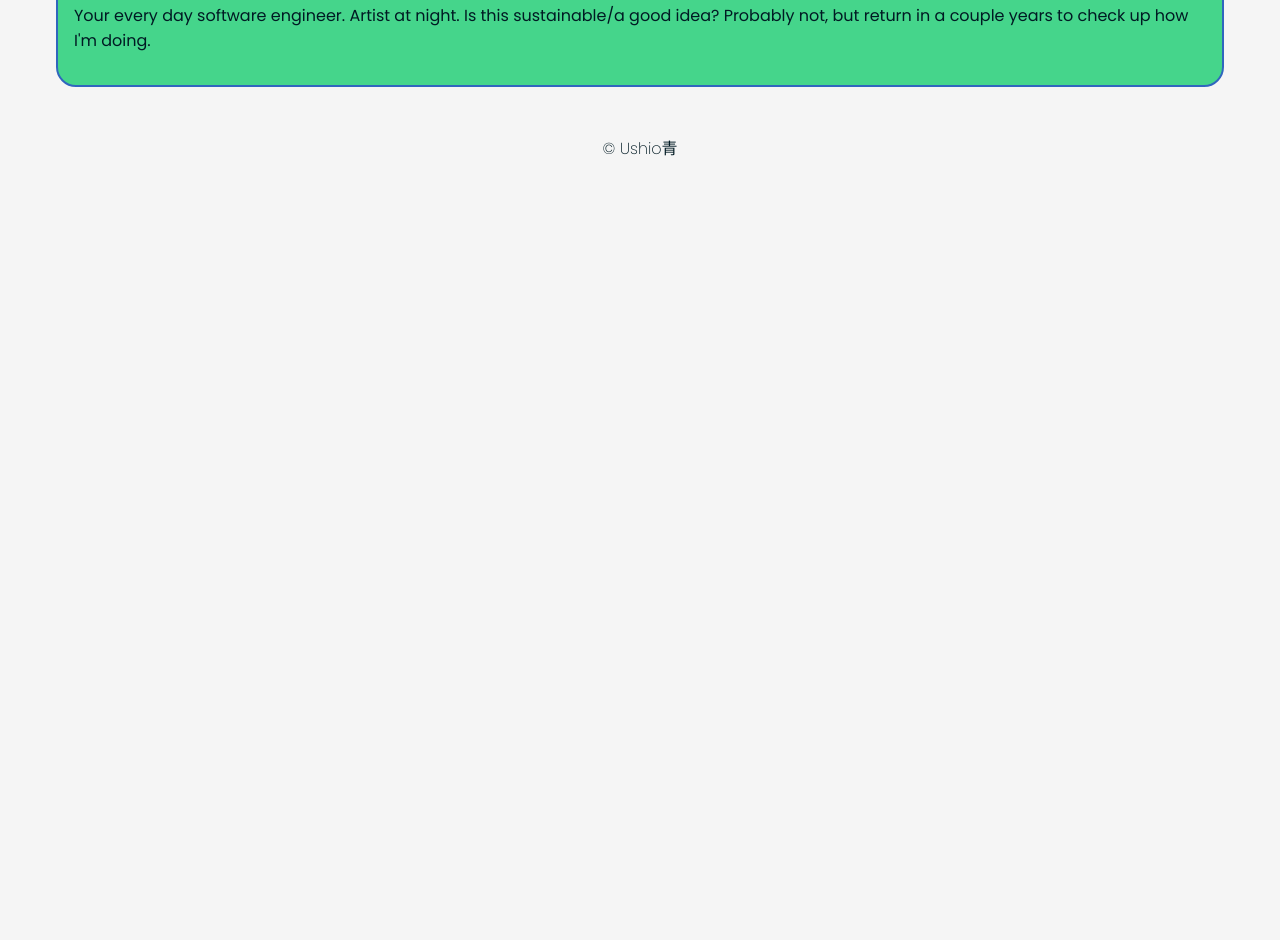
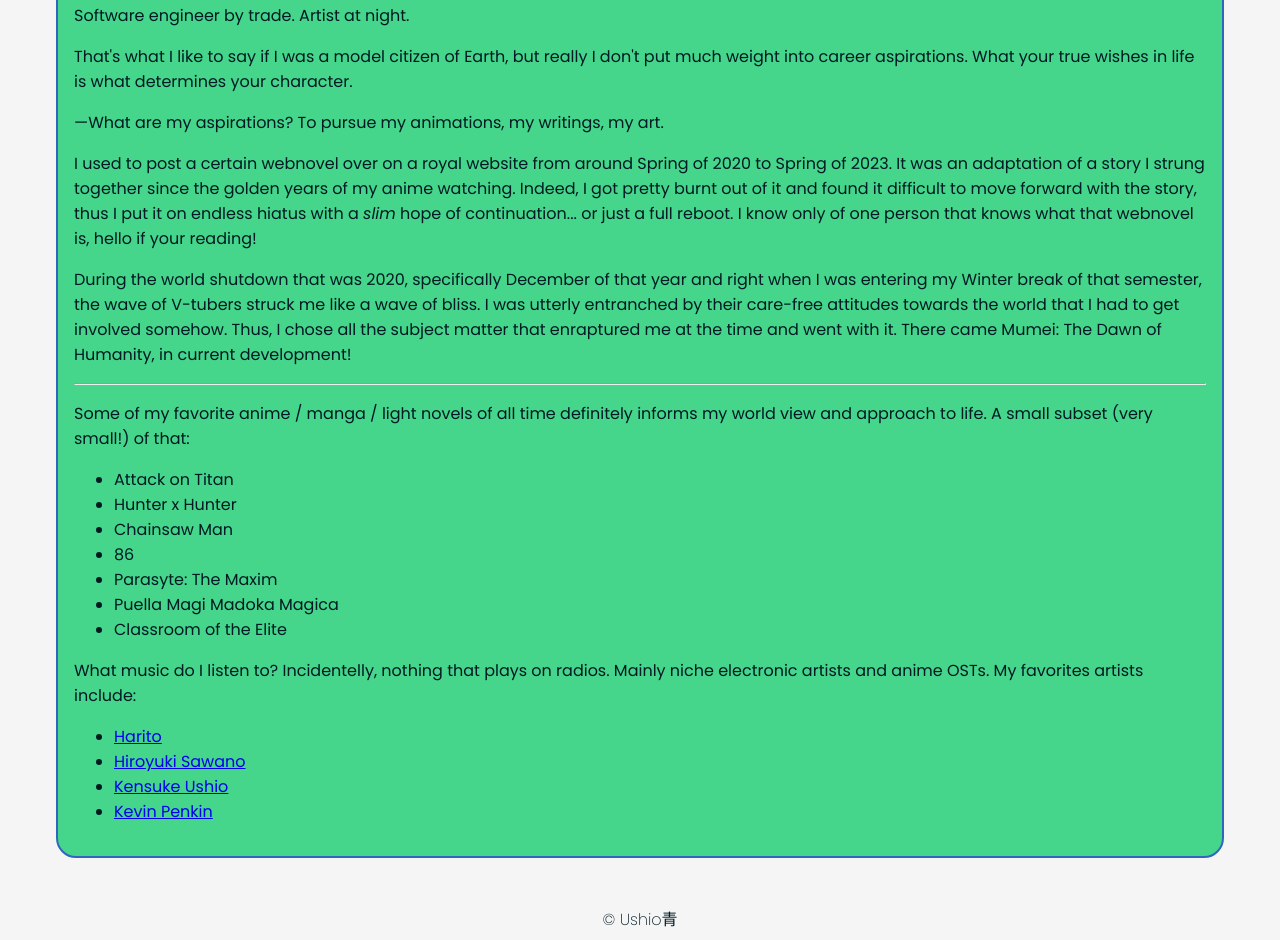
Before and after one commit to Ushio-the-Dev/Ushio-Website, a plain HTML site: page about.html in a window 1280 px wide. Shown: the part 274-1214 px from the top of the page. Before the commit the page ends 800 px from the top, so only its background shows below. Drawn offline with Linux system fonts and the light colour scheme.

Commit message:
fleshed out about and faq

```diff
--- a/about.html
+++ b/about.html
@@ -59,7 +59,30 @@
 	<div class="heads">
 		<h1>About</h1>
 
-        <p>Your every day software engineer. Artist at night. Is this sustainable/a good idea? Probably not, but return in a couple years to check up how I'm doing.</p>
+        <p>Software engineer by trade. Artist at night.</p>
+		<p>That's what I like to say if I was a model citizen of Earth, but really I don't put much weight into career aspirations. What your true wishes in life is what determines your character.</p>
+		<p>—What are my aspirations? To pursue my animations, my writings, my art.</p>
+		<p>I used to post a certain webnovel over on a royal website from around Spring of 2020 to Spring of 2023. It was an adaptation of a story I strung together since the golden years of my anime watching. Indeed, I got pretty burnt out of it and found it difficult to move forward with the story, thus I put it on endless hiatus with a <i>slim</i> hope of continuation... or just a full reboot. I know only of one person that knows what that webnovel is, hello if your reading!</p>
+		<p>During the world shutdown that was 2020, specifically December of that year and right when I was entering my Winter break of that semester, the wave of V-tubers struck me like a wave of bliss. I was utterly entranched by their care-free attitudes towards the world that I had to get involved somehow. Thus, I chose all the subject matter that enraptured me at the time and went with it. There came Mumei: The Dawn of Humanity, in current development!</p>
+		<hr>
+		<p>Some of my favorite anime / manga / light novels of all time definitely informs my world view and approach to life. A small subset (very small!) of that:</p>
+		<ul>
+			<li>Attack on Titan</li>
+			<li>Hunter x Hunter</li>
+			<li>Chainsaw Man</li>
+			<li>86</li>
+			<li>Parasyte: The Maxim</li>
+			<li>Puella Magi Madoka Magica</li>
+			<li>Classroom of the Elite</li>
+		</ul>
+
+		<p>What music do I listen to? Incidentelly, nothing that plays on radios. Mainly niche electronic artists and anime OSTs. My favorites artists include:</p>
+		<ul>
+			<li><a href="https://ritoharito.com/">Harito</a></li>
+			<li><a href="https://www.sawanohiroyuki.com/">Hiroyuki Sawano</a></li>
+			<li><a href="https://agraph.jp/">Kensuke Ushio</a></li>
+			<li><a href="https://www.kpenkmusic.com/">Kevin Penkin</a></li>
+		</ul>
 
 	</div>
 
```
Also changed, not shown: FAQ.html (+4 -0 lines).
